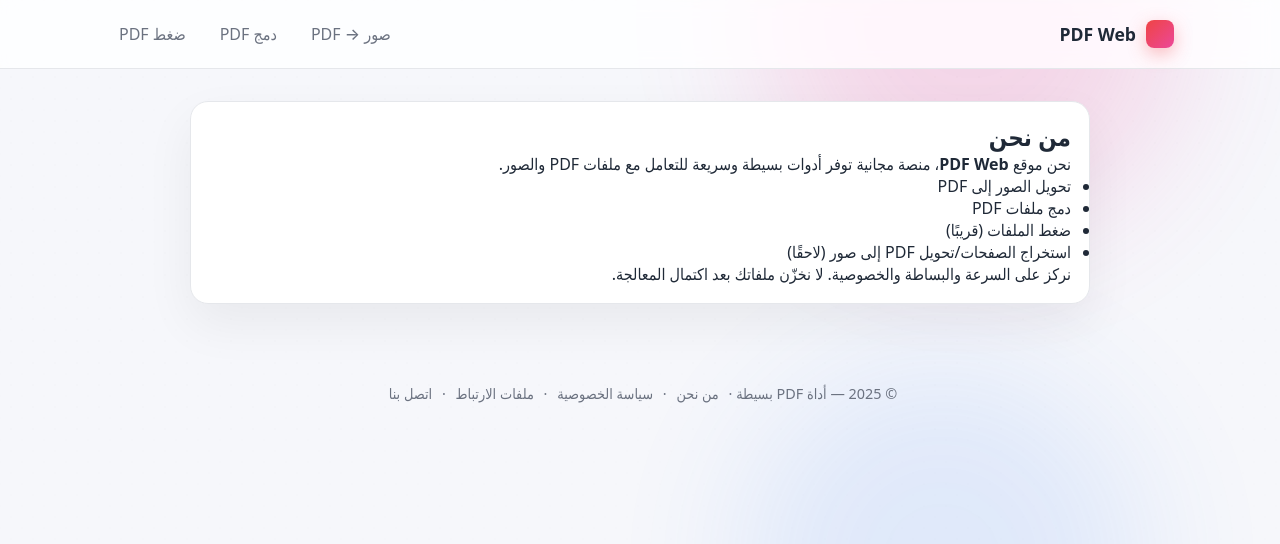
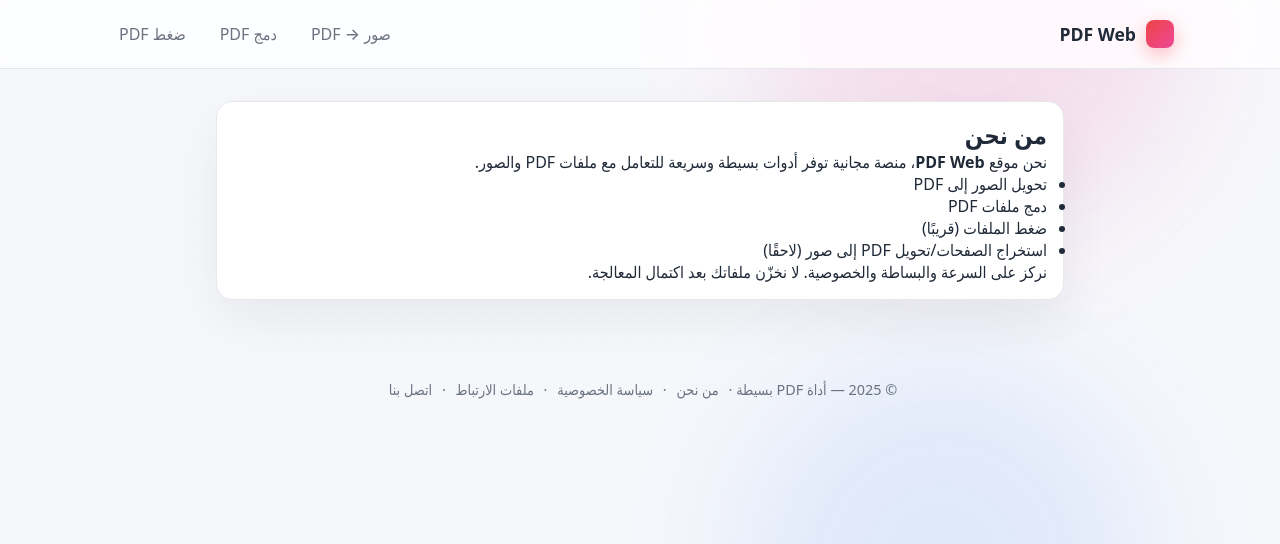
Before and after one commit to omerhass/pdfwebb, a FastAPI app: page /about in a window 1280 px wide. Shown: the top 544 px of the page. Run offline with FastAPI, Linux system fonts and the light colour scheme.

Commit message:
Narrow layout update

```diff
--- a/templates/base.html
+++ b/templates/base.html
@@ -77,7 +77,7 @@
     }
     .tab.active{ color:var(--ink); background:var(--muted); border-color:var(--border) }
 
-    /* ===== Global Layout & Components (fixes) ===== */
+    /* ===== Layout ===== */
     .container{max-width:1100px;margin:auto;padding:0 16px}
     .hero{padding:32px 0 8px}
     .grid{display:grid;grid-template-columns:1fr;gap:24px;padding-bottom:32px}
@@ -113,20 +113,30 @@
     }
     footer a{ color:var(--ink-dim); text-decoration:none; margin:0 6px; }
     footer a:hover{ color:var(--brand) }
+
+    /* ===== ✅ Narrow Layout (تقليل العرض) ===== */
+    .container{ max-width:880px; }  /* كان 1100 → صار 880 */
+
+    @media (min-width:900px){
+      .grid{
+        grid-template-columns:1fr .7fr; /* عمود النصائح أضيق */
+      }
+    }
+
+    .card{ padding:16px; border-radius:16px; }
+    .blob{ opacity:.12; }
   </style>
 
   {% block extra_css %}{% endblock %}
 </head>
 <body>
 
-  <!-- خلفية الفقاعات -->
   <div class="body-blobs">
     <div class="blob p1"></div>
     <div class="blob p2"></div>
     <div class="blob p3"></div>
   </div>
 
-  <!-- الهيدر -->
   <header>
     <div class="nav">
       <div class="brand">
@@ -144,7 +154,6 @@
 
   {% block content %}{% endblock %}
 
-  <!-- الفوتر -->
   <footer>
     © {{ current_year() }} — أداة PDF بسيطة ·
     <a href="/about">من نحن</a> ·
```
